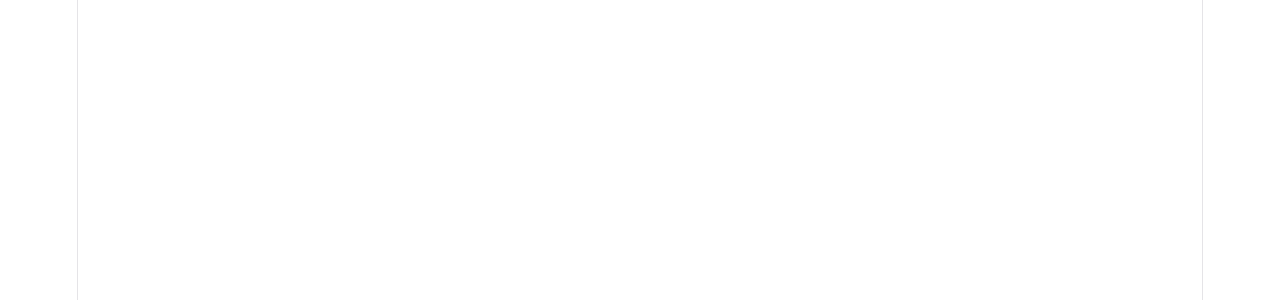
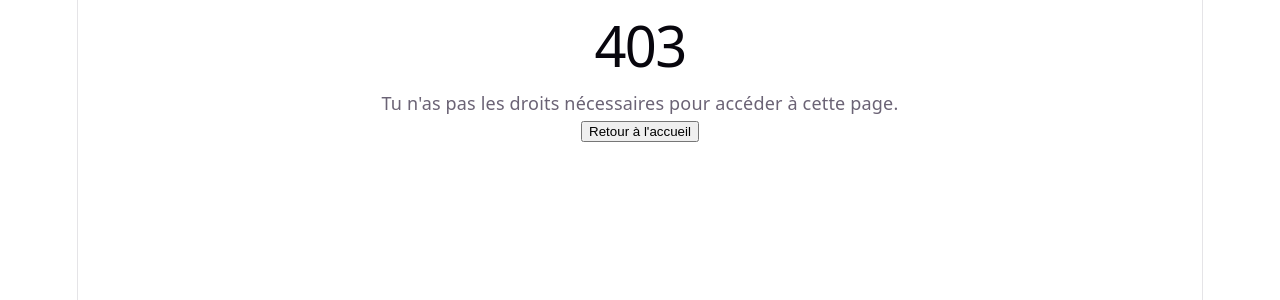
Before and after one commit to zoAntonio/gamify, a React (Vite) app in the folder gamify-frontend/: page /403 in a window 1280 px wide. Before the commit this address had no page. Shown: the top 300 px of the page. Built offline with nearby package versions, Linux system fonts and the light colour scheme.

Commit message:
[feat]: protection of the root

```diff
--- a/gamify-frontend/src/lib/apiClient.ts
+++ b/gamify-frontend/src/lib/apiClient.ts
@@ -24,6 +24,12 @@
   const body = (await response.json().catch(() => null)) as ApiResponse<T> | null;
 
   if (!response.ok || !body || !body.success) {
+    if (response.status === 401) {
+      useAuthStore.getState().logout();
+      window.location.href = '/401';
+    } else if (response.status === 403) {
+      window.location.href = '/403';
+    }
     throw new Error(body?.message ?? `Erreur ${response.status}`);
   }
 
--- /dev/null
+++ b/gamify-frontend/src/pages/errors/ForbiddenPage.tsx
@@ -0,0 +1,16 @@
+import type { FC } from 'react';
+import { useNavigate } from 'react-router-dom';
+
+export const ForbiddenPage: FC = () => {
+  const navigate = useNavigate();
+
+  return (
+    <section className="error-page">
+      <h1>403</h1>
+      <p>Tu n'as pas les droits nécessaires pour accéder à cette page.</p>
+      <button type="button" onClick={() => navigate('/')}>
+        Retour à l'accueil
+      </button>
+    </section>
+  );
+};
--- /dev/null
+++ b/gamify-frontend/src/pages/errors/NotFoundPage.tsx
@@ -0,0 +1,16 @@
+import type { FC } from 'react';
+import { useNavigate } from 'react-router-dom';
+
+export const NotFoundPage: FC = () => {
+  const navigate = useNavigate();
+
+  return (
+    <section className="error-page">
+      <h1>404</h1>
+      <p>Cette page n'existe pas.</p>
+      <button type="button" onClick={() => navigate('/')}>
+        Retour à l'accueil
+      </button>
+    </section>
+  );
+};
--- /dev/null
+++ b/gamify-frontend/src/pages/errors/UnauthorizedPage.tsx
@@ -0,0 +1,16 @@
+import type { FC } from 'react';
+import { useNavigate } from 'react-router-dom';
+
+export const UnauthorizedPage: FC = () => {
+  const navigate = useNavigate();
+
+  return (
+    <section className="error-page">
+      <h1>401</h1>
+      <p>Ta session a expiré ou n'est plus valide. Reconnecte-toi.</p>
+      <button type="button" onClick={() => navigate('/')}>
+        Retour à l'accueil
+      </button>
+    </section>
+  );
+};
--- a/gamify-frontend/src/router/AppRouter.tsx
+++ b/gamify-frontend/src/router/AppRouter.tsx
@@ -5,18 +5,26 @@
 import { AuthPage } from '@/pages/auth/AuthPage';
 import { OnboardingPage } from '@/pages/OnboardingPage';
 import { DashboardPlaceholderPage } from '@/pages/dashboard/DashboardPlaceholderPage';
+import { UnauthorizedPage } from '@/pages/errors/UnauthorizedPage';
+import { ForbiddenPage } from '@/pages/errors/ForbiddenPage';
+import { NotFoundPage } from '@/pages/errors/NotFoundPage';
 
 export const AppRouter: FC = () => {
   return (
     <BrowserRouter>
       <Routes>
         <Route path="/" element={<RootRedirect />} />
-        <Route path="/auth" element={<AuthPage />} />
+        <Route path="/login" element={<AuthPage />} />
 
         <Route element={<ProtectedRoute />}>
           <Route path="/onboarding" element={<OnboardingPage />} />
           <Route path="/dashboard" element={<DashboardPlaceholderPage />} />
         </Route>
+
+        <Route path="/401" element={<UnauthorizedPage />} />
+        <Route path="/403" element={<ForbiddenPage />} />
+        <Route path="/404" element={<NotFoundPage />} />
+        <Route path="*" element={<NotFoundPage />} />
       </Routes>
     </BrowserRouter>
   );
--- a/gamify-frontend/src/router/ProtectedRoute.tsx
+++ b/gamify-frontend/src/router/ProtectedRoute.tsx
@@ -6,7 +6,7 @@
   const isAuthenticated = useAuthStore((state) => state.isAuthenticated);
 
   if (!isAuthenticated) {
-    return <Navigate to="/auth" replace />;
+    return <Navigate to="/login" replace />;
   }
 
   return <Outlet />;
--- a/gamify-frontend/src/router/RootRedirect.tsx
+++ b/gamify-frontend/src/router/RootRedirect.tsx
@@ -4,7 +4,7 @@
 import { useProfile } from '@/features/profile/hooks/useProfile';
 
 /**
- * Décide où rediriger depuis "/" : /auth si non connecté, /onboarding si le
+ * Décide où rediriger depuis "/" : /login si non connecté, /onboarding si le
  * profil n'a pas encore d'avatar choisi, /dashboard sinon.
  */
 export const RootRedirect: FC = () => {
@@ -12,7 +12,7 @@
   const { profile, isLoading } = useProfile(isAuthenticated);
 
   if (!isAuthenticated) {
-    return <Navigate to="/auth" replace />;
+    return <Navigate to="/login" replace />;
   }
 
   if (isLoading) {
```
